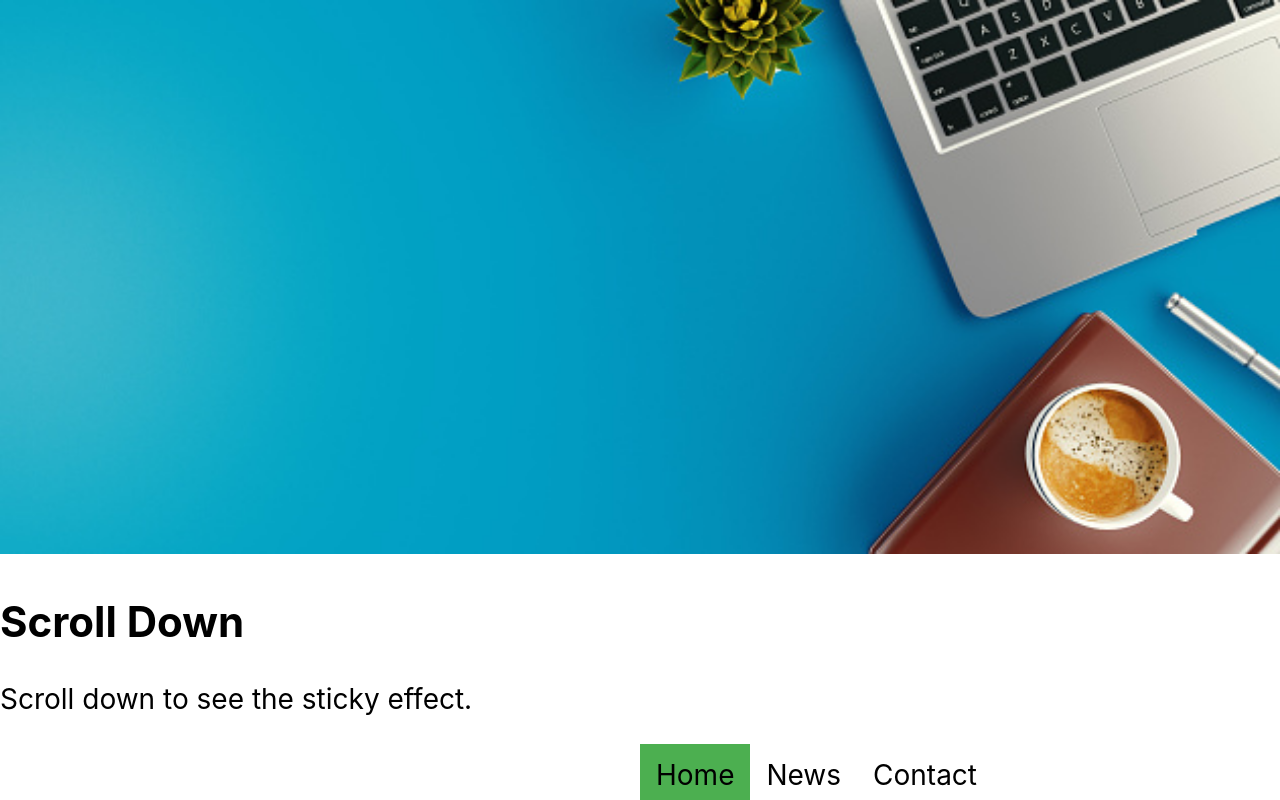
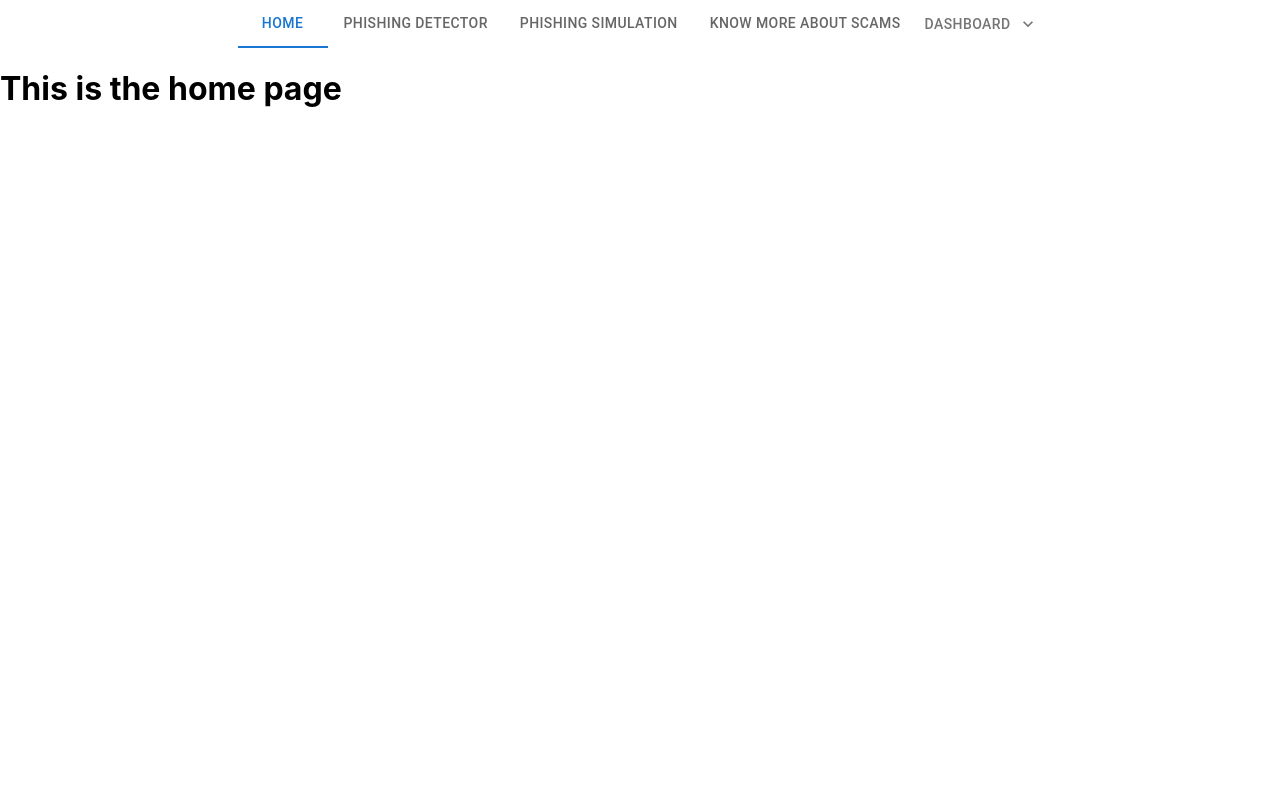
Before and after one commit to IvanTaoHuang/FIT5120, a React (Create React App) app: page /KnowScams in a window 1280 px wide. Shown: the top 800 px of the page. Built offline with nearby package versions, Linux system fonts and the light colour scheme.

Commit message:
Navigation Bar update

```diff
--- a/package.json
+++ b/package.json
@@ -5,6 +5,7 @@
   "dependencies": {
     "@emotion/react": "^11.10.0",
     "@emotion/styled": "^11.10.0",
+    "@mui/icons-material": "^5.10.2",
     "@mui/material": "^5.10.2",
     "@mui/styled-engine-sc": "^5.10.1",
     "@testing-library/jest-dom": "^5.16.5",
@@ -12,6 +13,7 @@
     "@testing-library/user-event": "^13.5.0",
     "react": "^18.2.0",
     "react-dom": "^18.2.0",
+    "react-router-dom": "^6.3.0",
     "react-scripts": "5.0.1",
     "styled-components": "^5.3.5",
     "web-vitals": "^2.1.4"
--- a/src/App.js
+++ b/src/App.js
@@ -1,18 +1,170 @@
-import './App.css';
-import NavigationBar from './navigationBar/NavigationBar';
-import Header from './header/Header';
+import * as React from "react";
+import PropTypes from "prop-types";
+import Box from "@mui/material/Box";
+import Tabs from "@mui/material/Tabs";
+import Tab from "@mui/material/Tab";
+import {
+  MemoryRouter,
+  Route,
+  Routes,
+  Link,
+  matchPath,
+  useLocation,
+} from "react-router-dom";
+import { StaticRouter } from "react-router-dom/server";
+import { createTheme, ThemeProvider } from "@mui/material/styles";
+import { Button } from "@mui/material";
+import Menu from "@mui/material/Menu";
+import MenuItem from "@mui/material/MenuItem";
+import { grey } from "@mui/material/colors";
+import KeyboardArrowDownIcon from "@mui/icons-material/KeyboardArrowDown";
+import Fade from "@mui/material/Fade";
+import Home from "./Home";
+import PhishingDetector from "./PhishingDetector";
+import PhishingSimulation from "./PhishingSimulation";
+import KnowScams from "./KnowScams";
+import PastData from "./PastData";
+import PastArticle from "./PastArticle";
 
-function App() {
+function Router(props) {
+  const { children } = props;
+  if (typeof window === "undefined") {
+    return <StaticRouter location="/home">{children}</StaticRouter>;
+  }
 
-
-  return(
-    <div>
-      <Header></Header>
-    <NavigationBar></NavigationBar>
-
-  </div>
-  )
-
+  return (
+    <MemoryRouter initialEntries={["/home"]} initialIndex={0}>
+      {children}
+    </MemoryRouter>
+  );
 }
 
-export default App;
+Router.propTypes = {
+  children: PropTypes.node,
+};
+
+function useRouteMatch(patterns) {
+  const { pathname } = useLocation();
+
+  for (let i = 0; i < patterns.length; i += 1) {
+    const pattern = patterns[i];
+    const possibleMatch = matchPath(pattern, pathname);
+    if (possibleMatch !== null) {
+      return possibleMatch;
+    }
+  }
+
+  return null;
+}
+
+function MyTabs() {
+  // You need to provide the routes in descendant order.
+  // This means that if you have nested routes like:
+  // users, users/new, users/edit.
+  // Then the order should be ['users/add', 'users/edit', 'users'].
+  const routeMatch = useRouteMatch([
+    "/home",
+    "/PhishingDetector",
+    "/PhishingSimulation",
+    "/KnowScams",
+    "fade-button",
+    "PastData",
+  ]);
+  const currentTab = routeMatch?.pattern?.path;
+  const theme = createTheme({
+    palette: {
+      primary: { main: grey[600] },
+    },
+  });
+  const [anchorEl, setAnchorEl] = React.useState(null);
+  const open = Boolean(anchorEl);
+  const handleClick = (event) => {
+    setAnchorEl(event.currentTarget);
+  };
+  const handleClose = () => {
+    setAnchorEl(null);
+  };
+
+  return (
+    <div>
+      <Box>
+        <Tabs value={currentTab} centered>
+          <Tab label="Home" value="/home" to="/home" component={Link} />
+          <Tab
+            label="Phishing Detector"
+            value="/PhishingDetector"
+            to="/PhishingDetector"
+            component={Link}
+          />
+          <Tab
+            label="Phishing Simulation"
+            value="/PhishingSimulation"
+            to="/PhishingSimulation"
+            component={Link}
+          />
+          <Tab
+            label="Know more about scams"
+            value="/KnowScams"
+            to="/KnowScams"
+            component={Link}
+          />
+
+          <ThemeProvider theme={theme}>
+            <Button
+              value="fade-button"
+              id="fade-button"
+              aria-controls={open ? "fade-menu" : undefined}
+              aria-haspopup="true"
+              aria-expanded={open ? "true" : undefined}
+              onClick={handleClick}
+              color="primary"
+              endIcon={<KeyboardArrowDownIcon />}
+            >
+              Dashboard
+            </Button>
+          </ThemeProvider>
+
+          <Menu
+            id="fade-menu"
+            MenuListProps={{
+              "aria-labelledby": "fade-button",
+            }}
+            anchorEl={anchorEl}
+            open={open}
+            onClose={handleClose}
+            TransitionComponent={Fade}
+          >
+            <MenuItem onClick={handleClose}>
+              <Link to="/PastData" value="PastData">
+                Past Statistical Data
+              </Link>
+            </MenuItem>
+            <MenuItem onClick={handleClose}>
+              <Link to="/PastArticle">Past Scam Articles</Link>
+            </MenuItem>
+          </Menu>
+        </Tabs>
+      </Box>
+    </div>
+  );
+}
+
+export default function TabsRouter() {
+  return (
+    <Router>
+      <MyTabs />
+      <Routes>
+        <Route exact path="/PastData" element={<PastData />} />
+        <Route exact path="/PastArticle" element={<PastArticle />} />
+        <Route exact path="/Home" element={<Home />} />
+        <Route exact path="/PhishingDetector" element={<PhishingDetector />} />
+        <Route
+          exact
+          path="/PhishingSimulation"
+          element={<PhishingSimulation />}
+        />
+        <Route exact path="/KnowScams" element={<KnowScams />} />
+      </Routes>
+    </Router>
+  );
+}
--- /dev/null
+++ b/src/Home.js
@@ -0,0 +1,9 @@
+function Home() {
+  return (
+    <div>
+      <h1>This is the home page</h1>
+    </div>
+  );
+}
+
+export default Home;
--- /dev/null
+++ b/src/KnowScams.js
@@ -0,0 +1,9 @@
+function KnowScams() {
+  return (
+    <div>
+      <h1>This is the Know More About Scams Page</h1>
+    </div>
+  );
+}
+
+export default KnowScams;
--- /dev/null
+++ b/src/PastArticle.js
@@ -0,0 +1,8 @@
+function PastArticle() {
+  return (
+    <div>
+      <h1>This is the Past Scams Article Page.</h1>
+    </div>
+  );
+}
+export default PastArticle;
--- /dev/null
+++ b/src/PastData.js
@@ -0,0 +1,8 @@
+function PastData() {
+  return (
+    <div>
+      <h1>This is the Past Statistical Data Page.</h1>
+    </div>
+  );
+}
+export default PastData;
--- /dev/null
+++ b/src/PhishingDetector.js
@@ -0,0 +1,9 @@
+function PhishingDetector() {
+  return (
+    <div>
+      <h1>This is the Phishing Detector Page</h1>
+    </div>
+  );
+}
+
+export default PhishingDetector;
--- /dev/null
+++ b/src/PhishingSimulation.js
@@ -0,0 +1,9 @@
+function PhishingSimulation() {
+  return (
+    <div>
+      <h1>This is the Phishing Simulation Page</h1>
+    </div>
+  );
+}
+
+export default PhishingSimulation;
--- a/src/header/Header.js
+++ b/src/header/Header.js
@@ -6,8 +6,8 @@ console.log(logo); // /logo.84287d09.png
 
 function Header() {
   // Import result is the URL of your image
-  return <img class="image" style ={{
-    width:'100%'
+  return <img className="image" style ={{
+    width:"100%"
   }} src={logo} alt="Logo" />;
 }
 
--- a/src/index.js
+++ b/src/index.js
@@ -3,6 +3,7 @@ import ReactDOM from 'react-dom/client';
 import './index.css';
 import App from './App';
 import reportWebVitals from './reportWebVitals';
+
 
 const root = ReactDOM.createRoot(document.getElementById('root'));
 root.render(
--- a/src/navigationBar/NavigationBar.js
+++ b/src/navigationBar/NavigationBar.js
@@ -1,36 +1,106 @@
-import './NavigationBar.css'
+import "./NavigationBar.css";
+import Button from "@mui/material/Button";
 
+import * as React from "react";
+import Box from "@mui/material/Box";
+import Tabs from "@mui/material/Tabs";
+import Tab from "@mui/material/Tab";
+import Menu from "@mui/material/Menu";
+import MenuItem from "@mui/material/MenuItem";
+import Fade from "@mui/material/Fade";
+import { grey } from "@mui/material/colors";
+import { createTheme, ThemeProvider } from "@mui/material/styles";
+import KeyboardArrowDownIcon from "@mui/icons-material/KeyboardArrowDown";
+import { Link, Route, BrowserRouter as Router, Routes } from "react-router-dom";
+import FirstPage from "../PastData";
+
+function LinkTab(props) {
+  return (
+    <Tab
+      component="a"
+      onClick={(event) => {
+        event.preventDefault();
+      }}
+      {...props}
+    />
+  );
+}
 
 function NavigationBar() {
+  const theme = createTheme({
+    palette: {
+      primary: { main: grey[600] },
+    },
+  });
+  const [anchorEl, setAnchorEl] = React.useState(null);
+  const open = Boolean(anchorEl);
+  const handleClick = (event) => {
+    setAnchorEl(event.currentTarget);
+  };
+  const handleClose = () => {
+    setAnchorEl(null);
+  };
 
+  const [value, setValue] = React.useState(0);
 
-  return(
-<div>
-<div class="header">
-  <h2>Scroll Down</h2>
-  <p>Scroll down to see the sticky effect.</p>
-</div>
-<ul>
-  <li><a class="active" href="#home">Home</a></li>
-  <li><h1>      </h1></li>
-  <li><a href="#news">News</a></li>
-  <li><a href="#contact">Contact</a></li>
-</ul>
-<h3>Sticky Navigation Bar Example</h3>
-<p>The navbar will <strong>stick</strong> to the top when you reach its scroll position.</p>
-<p><strong>Note:</strong> Internet Explorer do not support sticky positioning and Safari requires a -webkit- prefix.</p>
-<p>Some text to enable scrolling. Lorem ipsum dolor sit amet, illum definitiones no quo, maluisset concludaturque et eum, altera fabulas ut quo. Atqui causae gloriatur ius te, id agam omnis evertitur eum. Affert laboramus repudiandae nec et. Inciderint efficiantur his ad. Eum no molestiae voluptatibus.</p>
-<p>Some text to enable scrolling. Lorem ipsum dolor sit amet, illum definitiones no quo, maluisset concludaturque et eum, altera fabulas ut quo. Atqui causae gloriatur ius te, id agam omnis evertitur eum. Affert laboramus repudiandae nec et. Inciderint efficiantur his ad. Eum no molestiae voluptatibus.</p>
-<p>Some text to enable scrolling. Lorem ipsum dolor sit amet, illum definitiones no quo, maluisset concludaturque et eum, altera fabulas ut quo. Atqui causae gloriatur ius te, id agam omnis evertitur eum. Affert laboramus repudiandae nec et. Inciderint efficiantur his ad. Eum no molestiae voluptatibus.</p>
-<p>Some text to enable scrolling. Lorem ipsum dolor sit amet, illum definitiones no quo, maluisset concludaturque et eum, altera fabulas ut quo. Atqui causae gloriatur ius te, id agam omnis evertitur eum. Affert laboramus repudiandae nec et. Inciderint efficiantur his ad. Eum no molestiae voluptatibus.</p>
-<p>Some text to enable scrolling. Lorem ipsum dolor sit amet, illum definitiones no quo, maluisset concludaturque et eum, altera fabulas ut quo. Atqui causae gloriatur ius te, id agam omnis evertitur eum. Affert laboramus repudiandae nec et. Inciderint efficiantur his ad. Eum no molestiae voluptatibus.</p>
-<p>Some text to enable scrolling. Lorem ipsum dolor sit amet, illum definitiones no quo, maluisset concludaturque et eum, altera fabulas ut quo. Atqui causae gloriatur ius te, id agam omnis evertitur eum. Affert laboramus repudiandae nec et. Inciderint efficiantur his ad. Eum no molestiae voluptatibus.</p>
-<p>Some text to enable scrolling. Lorem ipsum dolor sit amet, illum definitiones no quo, maluisset concludaturque et eum, altera fabulas ut quo. Atqui causae gloriatur ius te, id agam omnis evertitur eum. Affert laboramus repudiandae nec et. Inciderint efficiantur his ad. Eum no molestiae voluptatibus.</p>
-</div>
+  const handleChange = (event, newValue) => {
+    setValue(newValue);
+  };
 
+  return (
+    <div>
+      <Box sx={{ width: "100%" }}>
+        <Tabs
+          value={value}
+          onChange={handleChange}
+          aria-label="nav tabs example"
+          centered
+        >
+          <LinkTab label="Home" href="/" />
+          <LinkTab label="Phishing Detector" href="/trash" />
+          <LinkTab label="Phishing Simulation" href="/spam" />
+          <LinkTab label="Know more about scams" href="/drafts" />
 
-)
+          <Router>
+            <ThemeProvider theme={theme}>
+              <Button
+                id="fade-button"
+                aria-controls={open ? "fade-menu" : undefined}
+                aria-haspopup="true"
+                aria-expanded={open ? "true" : undefined}
+                onClick={handleClick}
+                color="primary"
+                endIcon={<KeyboardArrowDownIcon />}
+              >
+                Dashboard
+              </Button>
+            </ThemeProvider>
 
+            <Menu
+              id="fade-menu"
+              MenuListProps={{
+                "aria-labelledby": "fade-button",
+              }}
+              anchorEl={anchorEl}
+              open={open}
+              onClose={handleClose}
+              TransitionComponent={Fade}
+            >
+              <MenuItem onClick={handleClose}>
+                <Link to="/">Past Statistical Data</Link>
+              </MenuItem>
+              <MenuItem onClick={handleClose}>
+                <Link to="./FirstPage.js">Past Scam Articles</Link>
+              </MenuItem>
+            </Menu>
+            <Routes>
+              <Route path="./FirstPage.js" element={<FirstPage />}></Route>
+            </Routes>
+          </Router>
+        </Tabs>
+      </Box>
+    </div>
+  );
 }
 
 export default NavigationBar;
```
Also changed, not shown: src/FirstPage.js (deleted, +0 -10 lines), 1 other file (tests, documents, lock files or other folders).
